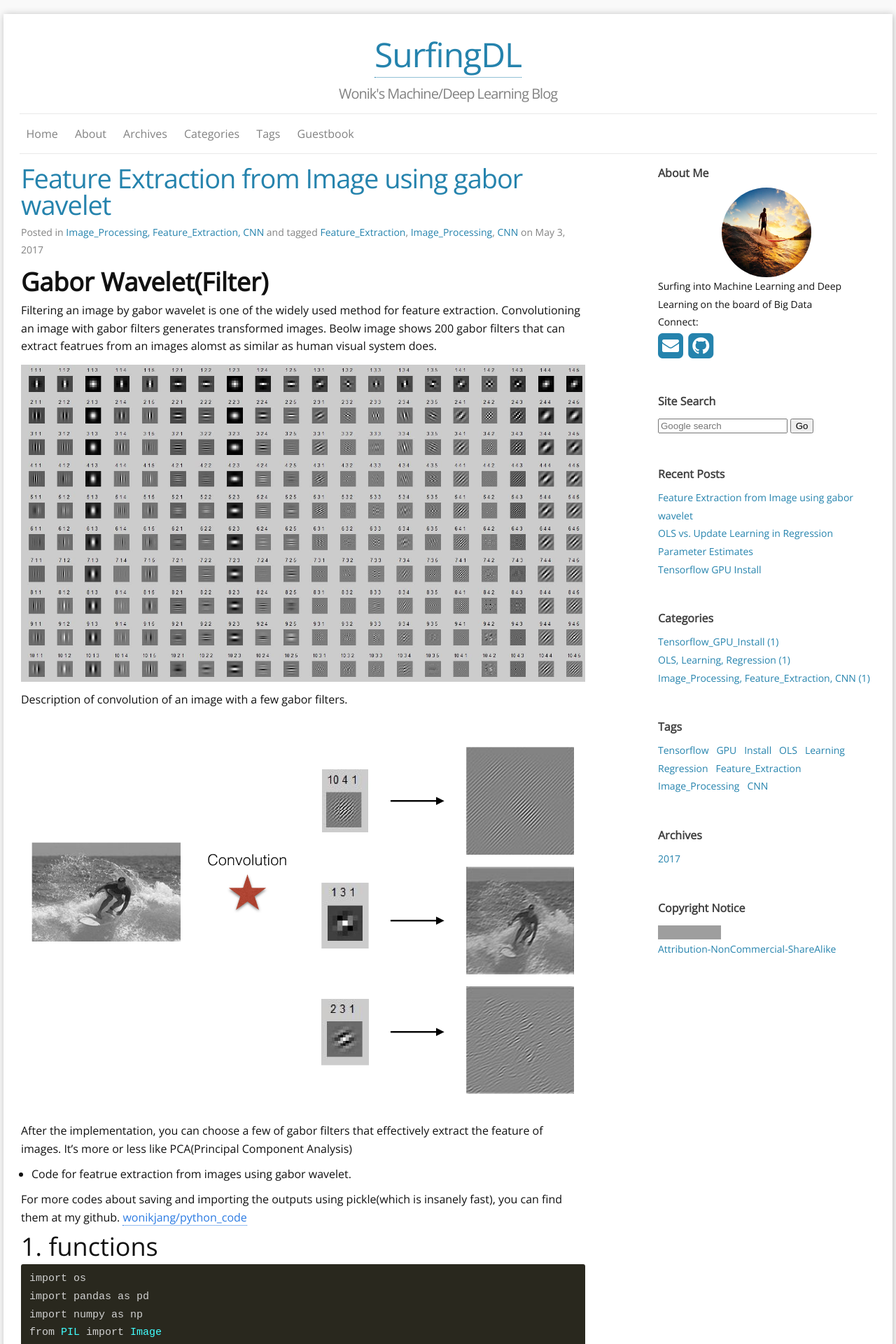
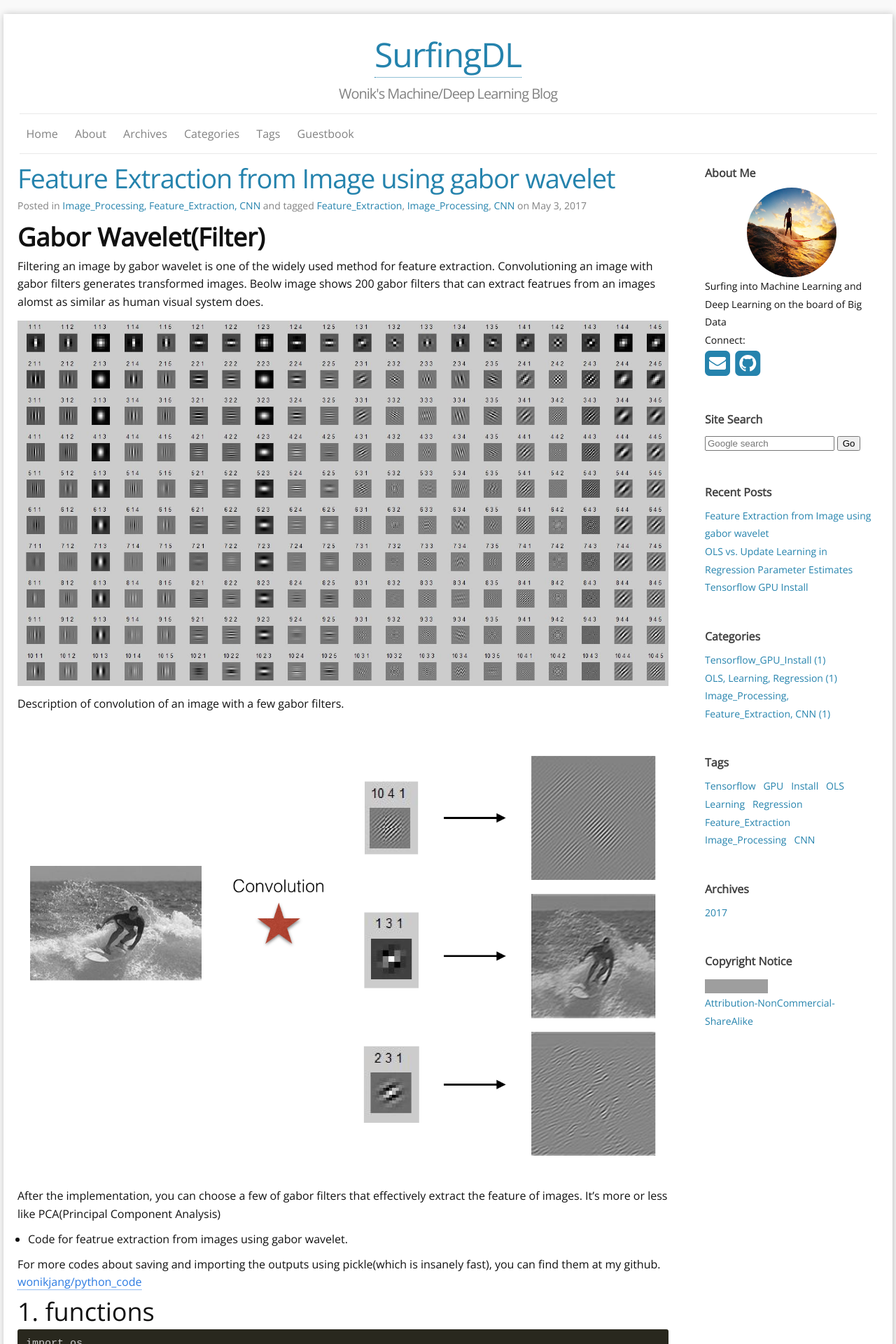
Before and after one commit to wonik/wonikjang.github.io, a Jekyll site: the page built from index.html, in a window 1280 px wide. Shown: the top 1920 px of the page at 70% size. Built offline with Jekyll 4.4.1, drawn with Linux system fonts in a browser that asks for light colours; nearby versions of some CDN libraries; the list of posts is cut into pages by our own code; some of the changed text lies outside the part shown; grey boxes are pictures that could not be loaded.

Commit message:
Update _base.scss

```diff
--- a/_sass/_base.scss
+++ b/_sass/_base.scss
@@ -68,19 +68,19 @@ ul, ol, dl, figure,
 .col-sm-8,.col-sm-2{
   position:relative;
   min-height:1px;
-  margin: 0px 10px;
+  margin: 0px 5px;
 }
 
 
 @media screen and (min-width : $on-palm) {
   .col-sm-8 {
     float:left;
-    width:65%;
+    width:75%;
   }
 
   .col-sm-2 {
     float:right;
-    width:25%;
+    width:20%;
   }
 }
 
```
